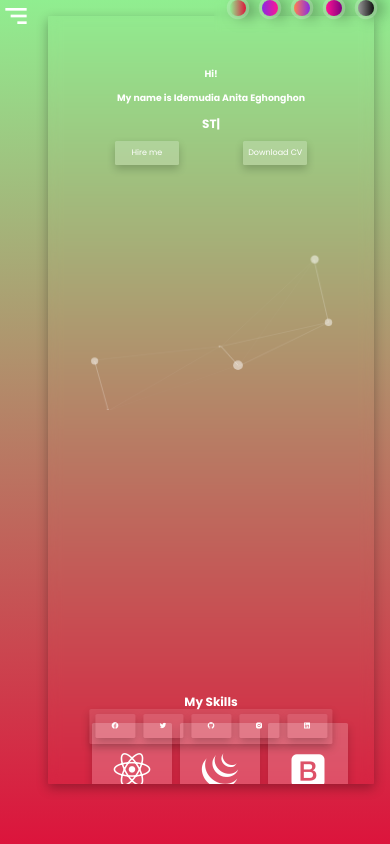
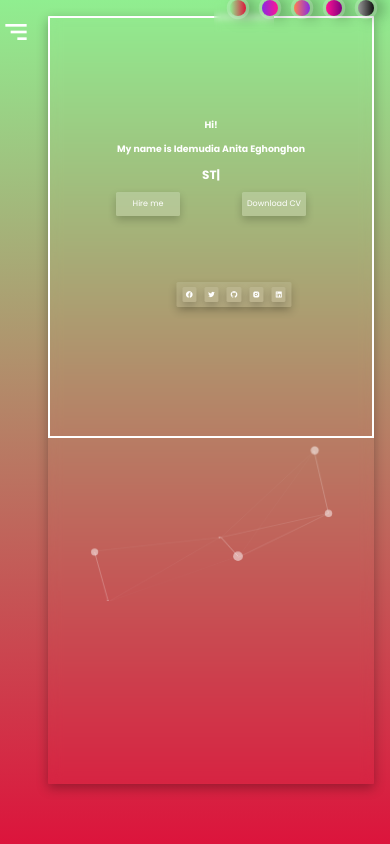
Before and after one commit to Anita9771/resume, a plain HTML site: page index.html in a window 390 px wide. Drawn offline with nearby package versions, Linux system fonts and the light colour scheme.

Commit message:
second commit

```diff
--- a/style.css
+++ b/style.css
@@ -125,9 +125,11 @@ article{
 }
 
 .intro .socials{
-    position: absolute;
+    /* position: absolute;
     left: 50%;
-    bottom: 5em;
+    bottom: 5em; */
+    margin-top: 20%;
+    margin-left: 50%;
     border-radius: .2em;
     background: rgba(255, 255, 255, 0.1);
     box-shadow: 0 .5em 1em rgba(0, 0, 0, 0.2);
@@ -155,7 +157,7 @@ article{
 }
 
 section{
-    min-height: 100%;
+    min-height: 100vh;
 }
 
 .skills, .education, .experience{
@@ -313,6 +315,7 @@ input::placeholder, textarea::placeholder{
 
     .burger{
         display: block;
+        margin-top: 1rem;
     }
 
     .burger i{
@@ -367,6 +370,8 @@ input::placeholder, textarea::placeholder{
 
     .intro{
         padding-bottom: 5rem;
+        height: 50vh;
+        border: 2px solid;
     }
 
     .intro .buttons{
@@ -379,8 +384,18 @@ input::placeholder, textarea::placeholder{
         font-size: .5rem;
     }
 
+    .skills{
+        margin-top: 5rem;
+    }
+
+    .socials{
+        /* border: 2px solid; */
+        margin-left: 3rem;
+    }
+
     .socials i{
         font-size: .5rem;
+        padding: .2rem;
     }
 
     .skills{
```
